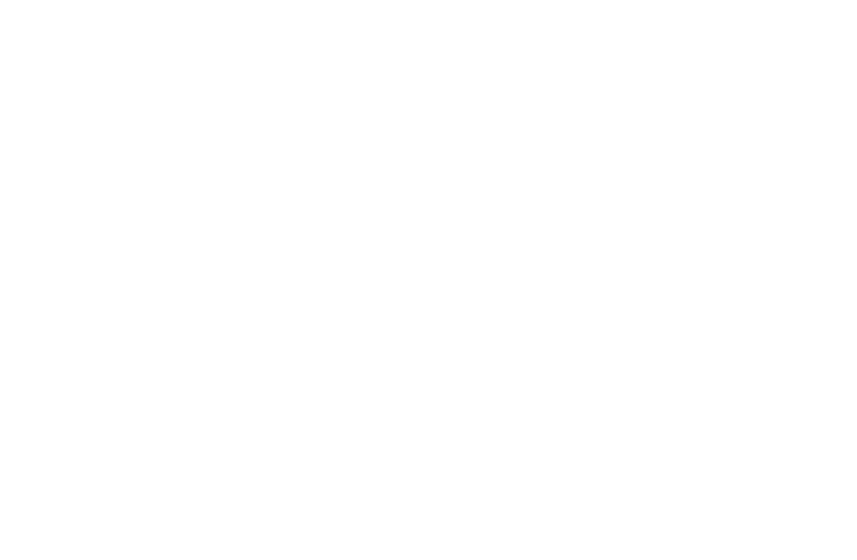
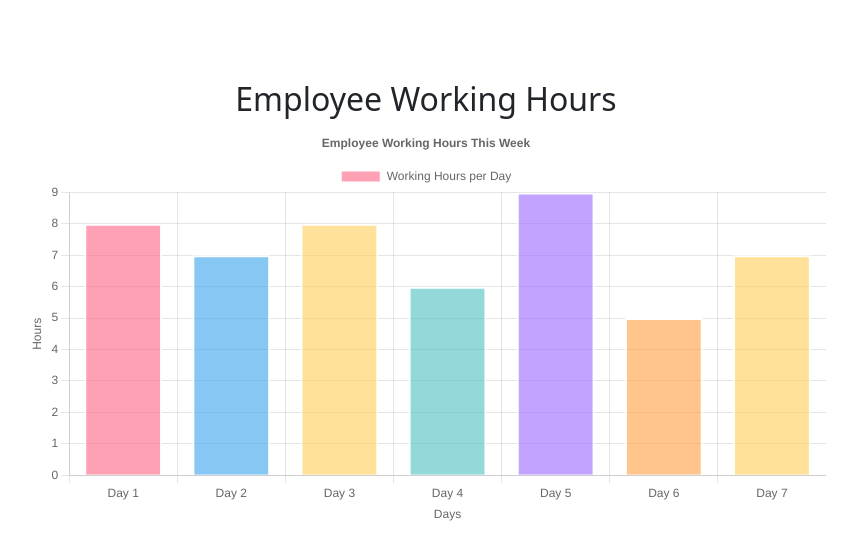
Before and after one commit to TalhahaRana/MI_HRM, a Vue app: page /workingHours in a window 1280 px wide. Before the commit this address had no page. Shown: the top 560 px of the page, without its empty margins (214-1071 px from the left). Built offline with nearby package versions, Linux system fonts and the light colour scheme.

Commit message:
Working Hours

```diff
--- /dev/null
+++ b/src/components/employee/workingHours.vue
@@ -0,0 +1,119 @@
+<template>
+  <div class="chart-container">
+    <h2>Employee Working Hours</h2>
+    <Bar
+      :data="chartData"
+      :options="chartOptions"
+      :width="width"
+      :height="height"
+    />
+  </div>
+</template>
+
+<script>
+import { defineComponent, ref } from "vue";
+import {
+  Chart as ChartJS,
+  BarElement,
+  CategoryScale,
+  LinearScale,
+  Title,
+  Tooltip,
+  Legend,
+} from "chart.js";
+import { Bar } from "vue-chartjs";
+
+// Register necessary components for Chart.js
+ChartJS.register(
+  BarElement,
+  CategoryScale,
+  LinearScale,
+  Title,
+  Tooltip,
+  Legend
+);
+
+export default defineComponent({
+  name: "EmployeeWorkingHoursChart",
+  components: {
+    Bar,
+  },
+  setup() {
+    // Sample Data with RGBA colors to decrease opacity
+    const chartData = ref({
+      labels: ["Day 1", "Day 2", "Day 3", "Day 4", "Day 5", "Day 6", "Day 7"],
+      datasets: [
+        {
+          label: "Working Hours per Day",
+          backgroundColor: [
+            "rgba(255, 99, 132, 0.6)", // Red with 60% opacity
+            "rgba(54, 162, 235, 0.6)", // Blue with 60% opacity
+            "rgba(255, 206, 86, 0.6)", // Yellow with 60% opacity
+            "rgba(75, 192, 192, 0.6)", // Green with 60% opacity
+            "rgba(153, 102, 255, 0.6)", // Purple with 60% opacity
+            "rgba(255, 159, 64, 0.6)", // Orange with 60% opacity
+            "rgba(255, 205, 86, 0.6)", // Light yellow with 60% opacity
+          ],
+          borderColor: "#FFFFFF", // White border around bars
+          borderWidth: 2,
+          hoverBackgroundColor: "#4BC0C0",
+          data: [8, 7, 8, 6, 9, 5, 7],
+        },
+      ],
+    });
+
+    // Chart options
+    const chartOptions = ref({
+      responsive: true,
+      maintainAspectRatio: true,
+      plugins: {
+        legend: {
+          position: "top",
+        },
+        title: {
+          display: true,
+          text: "Employee Working Hours This Week",
+        },
+      },
+      scales: {
+        y: {
+          beginAtZero: true,
+          title: {
+            display: true,
+            text: "Hours",
+          },
+        },
+        x: {
+          title: {
+            display: true,
+            text: "Days",
+          },
+        },
+      },
+    });
+
+    // Custom width and height for the chart
+    const width = ref(800);
+    const height = ref(400);
+
+    return {
+      chartData,
+      chartOptions,
+      width,
+      height,
+    };
+  },
+});
+</script>
+
+<style scoped>
+.chart-container {
+  max-width: 800px;
+  max-height: 500px;
+  margin: 80px auto;
+}
+
+h2 {
+  text-align: center;
+}
+</style>
--- a/src/router/index.js
+++ b/src/router/index.js
@@ -3,6 +3,7 @@
 import ForgotPass from "@/views/auth/ForgotPass.vue";
 import LeaveApplication from "@/components/employee/leaveApplication.vue";
 import CheckInOut from "@/components/employee/CheckInOut.vue";
+import WorkingHours from "@/components/employee/workingHours.vue";
 
 const router = createRouter({
   history: createWebHistory(import.meta.env.BASE_URL),
@@ -28,6 +29,11 @@
       name: "leaveApplication",
       component: LeaveApplication,
     },
+    {
+      path: "/workingHours",
+      name: "workingHours",
+      component: WorkingHours,
+    },
   ],
 });
 
```
